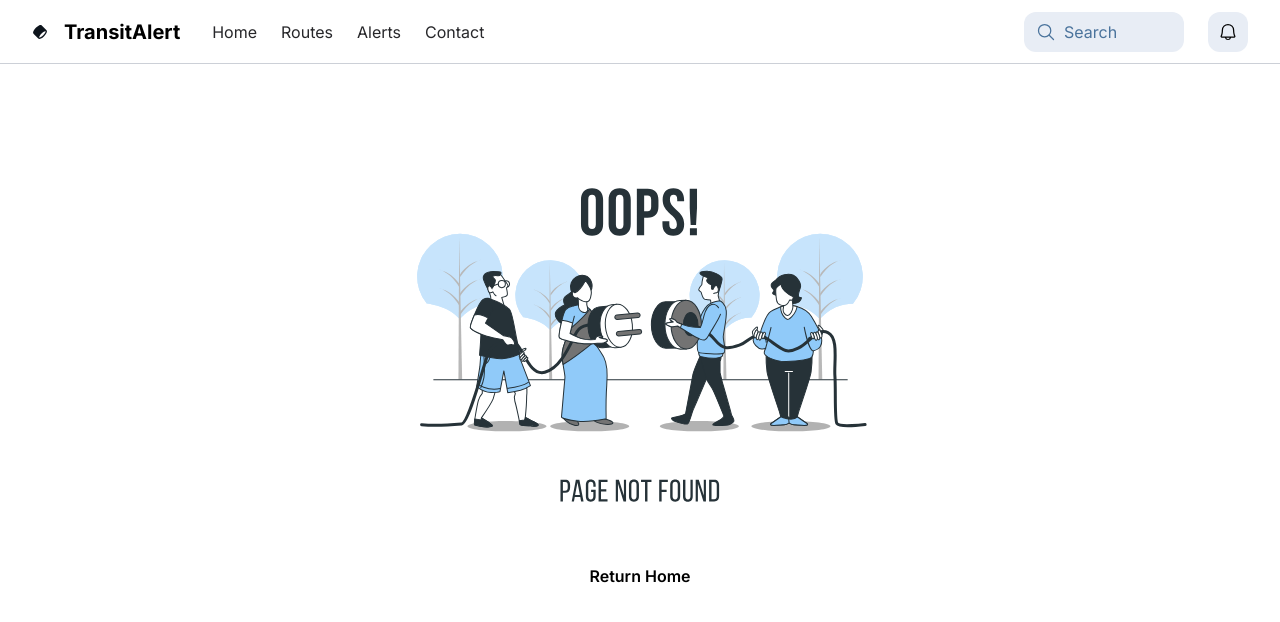
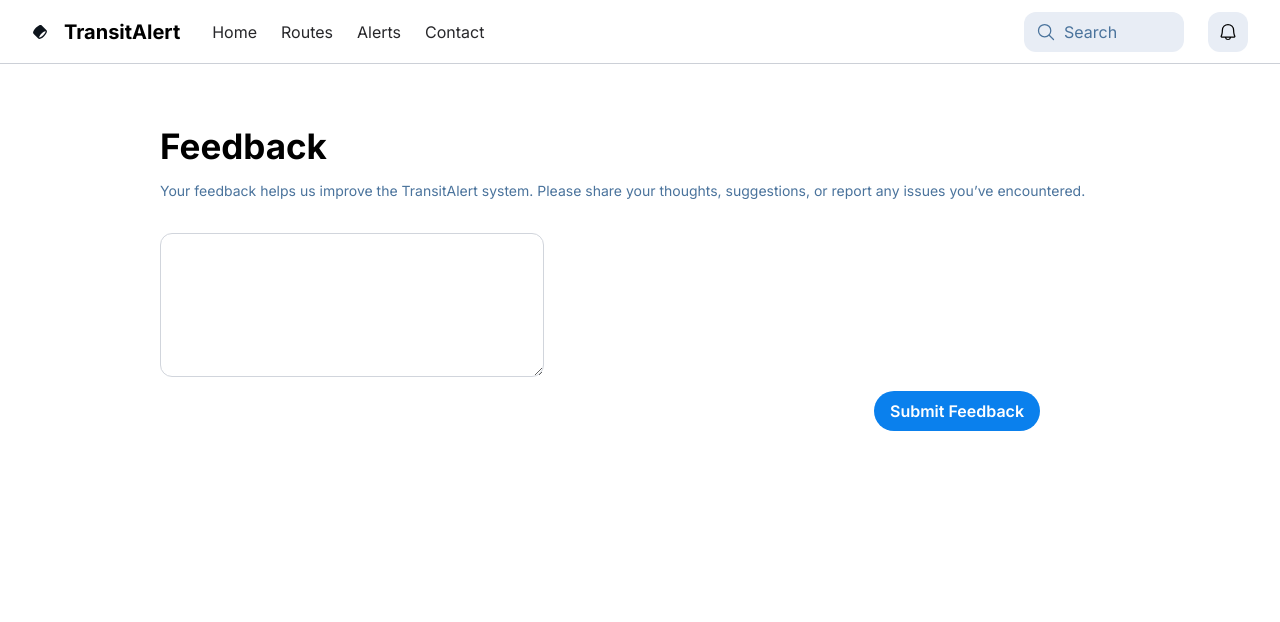
Before and after one commit to krrish2906/Transit-Alert, a Next.js app: page /feedback in a window 1280 px wide. Before the commit this address had no page. Shown: the top 622 px of the page. Built offline with nearby package versions, Linux system fonts and the light colour scheme.

Commit message:
feedback page

```diff
--- /dev/null
+++ b/app/feedback/page.tsx
@@ -0,0 +1,20 @@
+import React from 'react'
+
+export default function FeedbackPage() {
+    return (
+        <div className='h-[calc(100vh-4rem)] w-full bg-white flex justify-center text-black'>
+            <div className='w-3/4 mt-14'>
+                <h1 className='text-[35px] font-bold'>Feedback</h1>
+                <p className='text-sm text-[#4A739C] mt-2'>
+                    Your feedback helps us improve the TransitAlert system. Please share your thoughts, suggestions, or report any issues you’ve encountered.
+                </p>
+                <div className='mt-8 w-full'>
+                    <textarea name="" id="" className='border border-gray-300 rounded-xl w-2/5 h-36'></textarea>
+                </div>
+                <div className='w-full flex justify-end px-20 mt-2'>
+                    <button className='text-white bg-[#0A80ED] rounded-full text-base font-semibold py-2 px-4'>Submit Feedback</button>
+                </div>
+            </div>
+        </div>
+    )
+}
```
